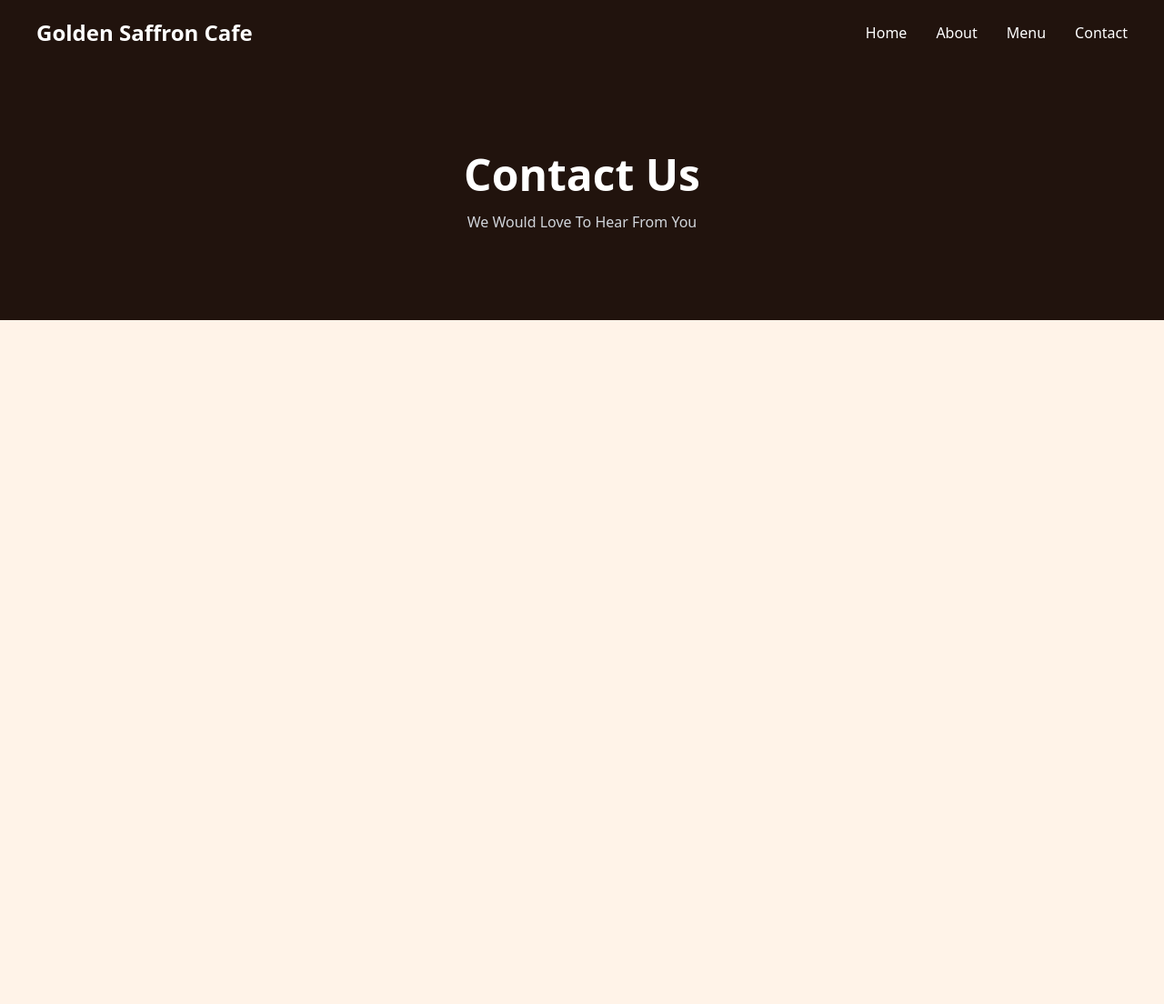
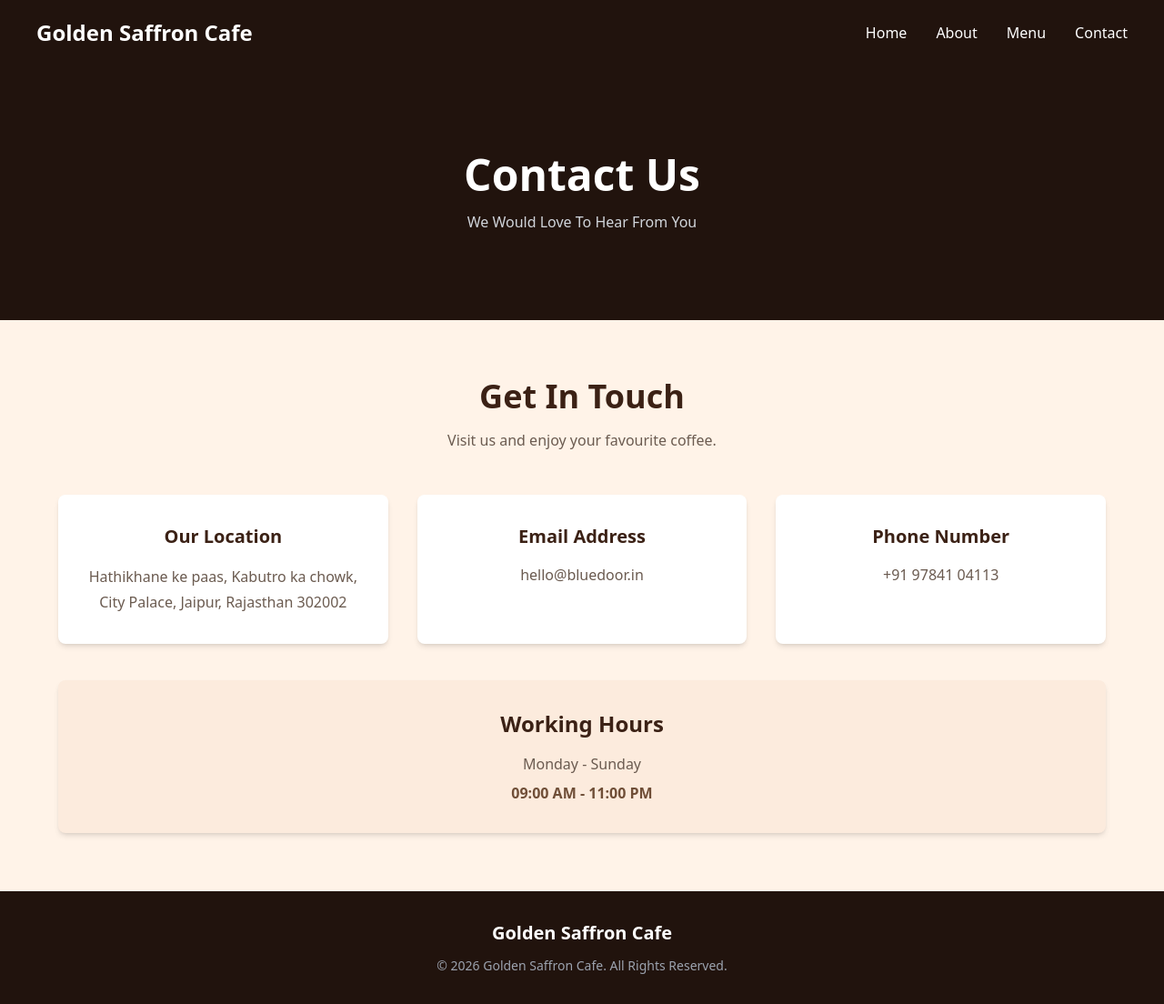
Before and after one commit to rohitvdebug/golden-saffron, a plain HTML site: page contact.html in a window 1280 px wide. Shown: the whole page at 91% size. Before the commit the page ends 800 px from the top, so only its background shows below. Drawn offline with nearby package versions, Linux system fonts and the light colour scheme.

Commit message:
updated website design

```diff
--- a/contact.html
+++ b/contact.html
@@ -41,7 +41,7 @@
 
             <label for="menu-toggle"
                 class="text-3xl block text-right cursor-pointer mb-8">
-
+                &times;
             </label>
 
             <ul class="flex flex-col gap-6 text-lg">
@@ -66,4 +66,92 @@
 
     </header>
 
-    <!-- Contact
+    <!-- Contact Section -->
+    <section class="px-5 py-16 md:px-16">
+
+        <h2 class="text-3xl md:text-4xl font-bold text-[#3B2115] text-center mb-4">
+            Get In Touch
+        </h2>
+
+        <p class="text-[#6B5B50] text-center mb-12">
+            Visit us and enjoy your favourite coffee.
+        </p>
+
+        <div class="grid grid-cols-1 md:grid-cols-3 gap-8">
+
+            <!-- Location -->
+            <div class="bg-white p-8 text-center rounded-lg shadow-md hover:shadow-xl transition duration-300">
+
+                <h3 class="text-xl font-bold text-[#3B2115] mb-4">
+                    Our Location
+                </h3>
+
+                <p class="text-[#6B5B50] leading-7">
+                    Hathikhane ke paas, Kabutro ka chowk,
+                    City Palace, Jaipur, Rajasthan 302002
+                </p>
+
+            </div>
+
+            <!-- Email -->
+            <div class="bg-white p-8 text-center rounded-lg shadow-md hover:shadow-xl transition duration-300">
+
+                <h3 class="text-xl font-bold text-[#3B2115] mb-4">
+                    Email Address
+                </h3>
+
+                <p class="text-[#6B5B50]">
+                    hello@bluedoor.in
+                </p>
+
+            </div>
+
+            <!-- Phone -->
+            <div class="bg-white p-8 text-center rounded-lg shadow-md hover:shadow-xl transition duration-300">
+
+                <h3 class="text-xl font-bold text-[#3B2115] mb-4">
+                    Phone Number
+                </h3>
+
+                <p class="text-[#6B5B50]">
+                    +91 97841 04113
+                </p>
+
+            </div>
+
+        </div>
+
+        <!-- Working Hours -->
+        <div class="bg-[#FCEBDD] p-8 rounded-lg text-center mt-10 shadow-md hover:shadow-xl transition duration-300">
+
+            <h3 class="text-2xl font-bold text-[#3B2115] mb-4">
+                Working Hours
+            </h3>
+
+            <p class="text-[#6B5B50]">
+                Monday - Sunday
+            </p>
+
+            <p class="text-[#6F4E37] font-bold mt-2">
+                09:00 AM - 11:00 PM
+            </p>
+
+        </div>
+
+    </section>
+
+    <!-- Footer -->
+    <footer class="bg-[#21130D] text-white text-center px-5 py-8">
+
+        <h3 class="text-xl font-bold mb-3">
+            Golden Saffron Cafe
+        </h3>
+
+        <p class="text-gray-400 text-sm">
+            © 2026 Golden Saffron Cafe. All Rights Reserved.
+        </p>
+
+    </footer>
+
+</body>
+</html>
```
Also changed, not shown: index.html (+10 -9 lines).
